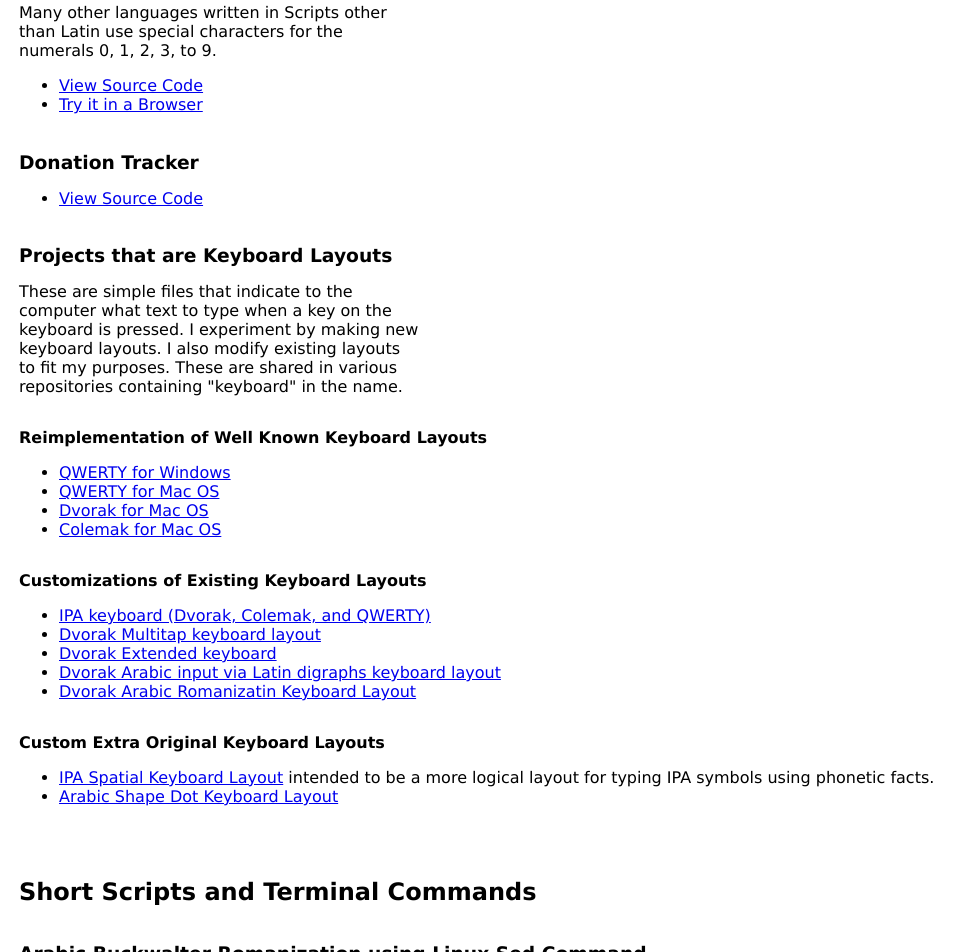
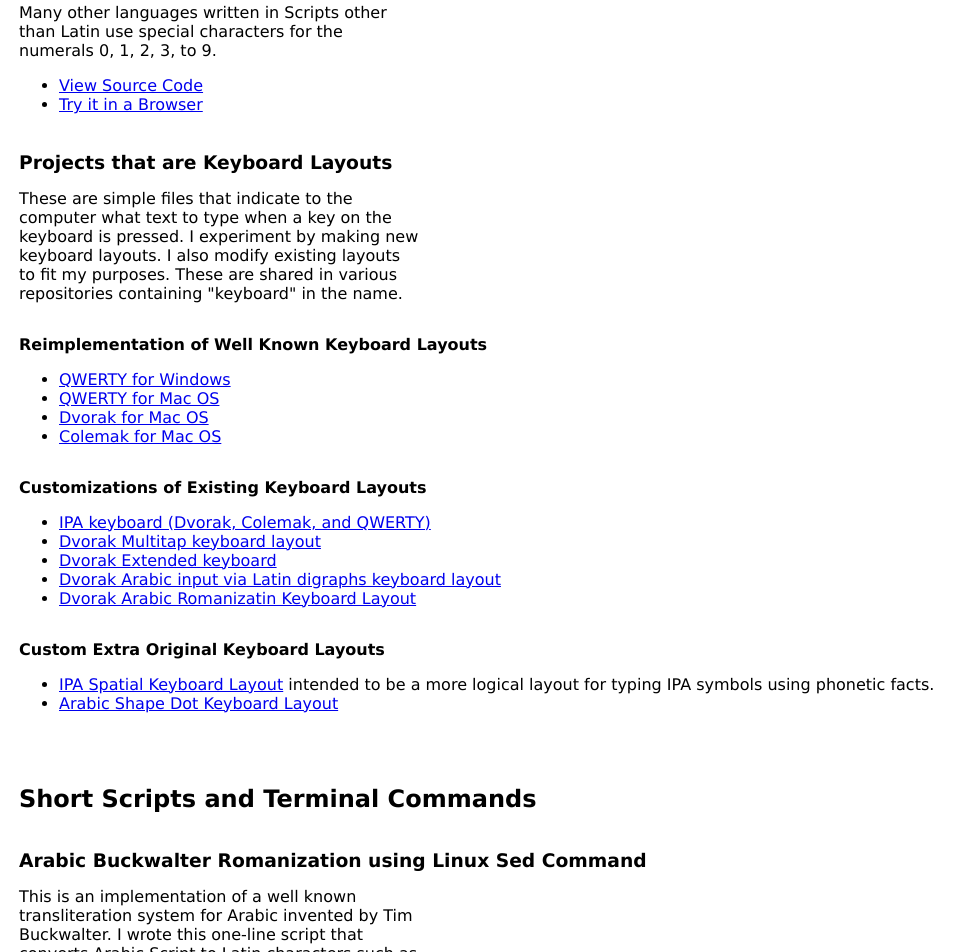
Before and after one commit to elsanussi-s-mneina/elsanussi-s-mneina.github.io, a plain HTML site: page index.html in a window 1280 px wide. Shown: the part 2632-3584 px from the top of the page, without its empty margins (0-973 px from the left). Drawn offline with Linux system fonts and the light colour scheme.

Commit message:
Delete link to donation tracker

```diff
--- a/index.html
+++ b/index.html
@@ -97,11 +97,6 @@
 				<li><a href="https://elsanussi-s-mneina.github.io/u/w_numeral1.html">Try it in a Browser</a></li>
 			</ul>
 
-			<h3>Donation Tracker</h3>
-			<ul>
-				<li><a href="https://github.com/elsanussi-s-mneina/DonationTracker">View Source Code</a></li>
-			</ul>
-
 			<h3>Projects that are Keyboard Layouts</h3>
 			<p>These are simple files that indicate to the computer what text to type when a key on the keyboard is pressed. I experiment by making new keyboard layouts. I also modify existing layouts to fit my purposes. These are shared in various repositories containing "keyboard" in the name.</p>
 			<h4>Reimplementation of Well Known Keyboard Layouts</h4>
```
